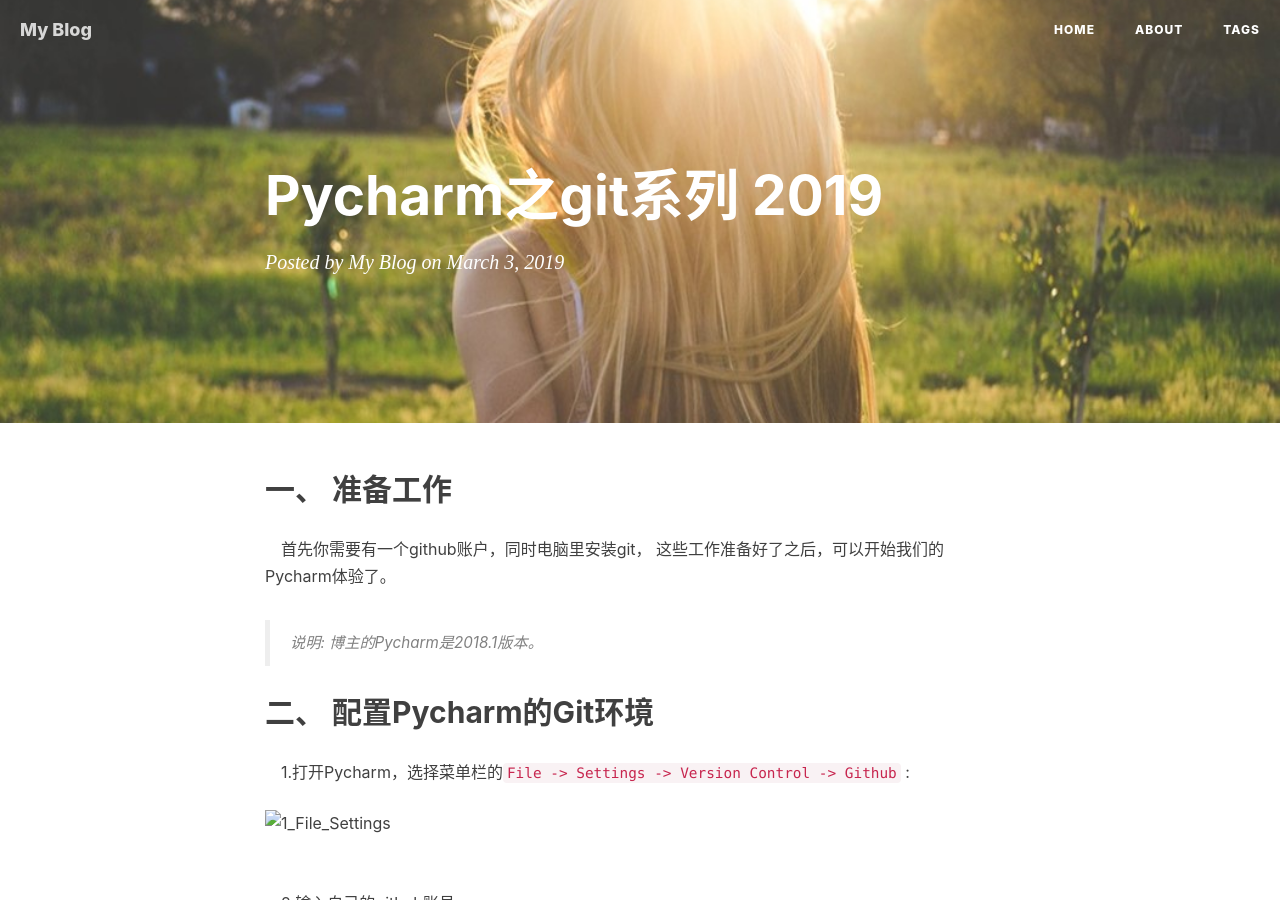
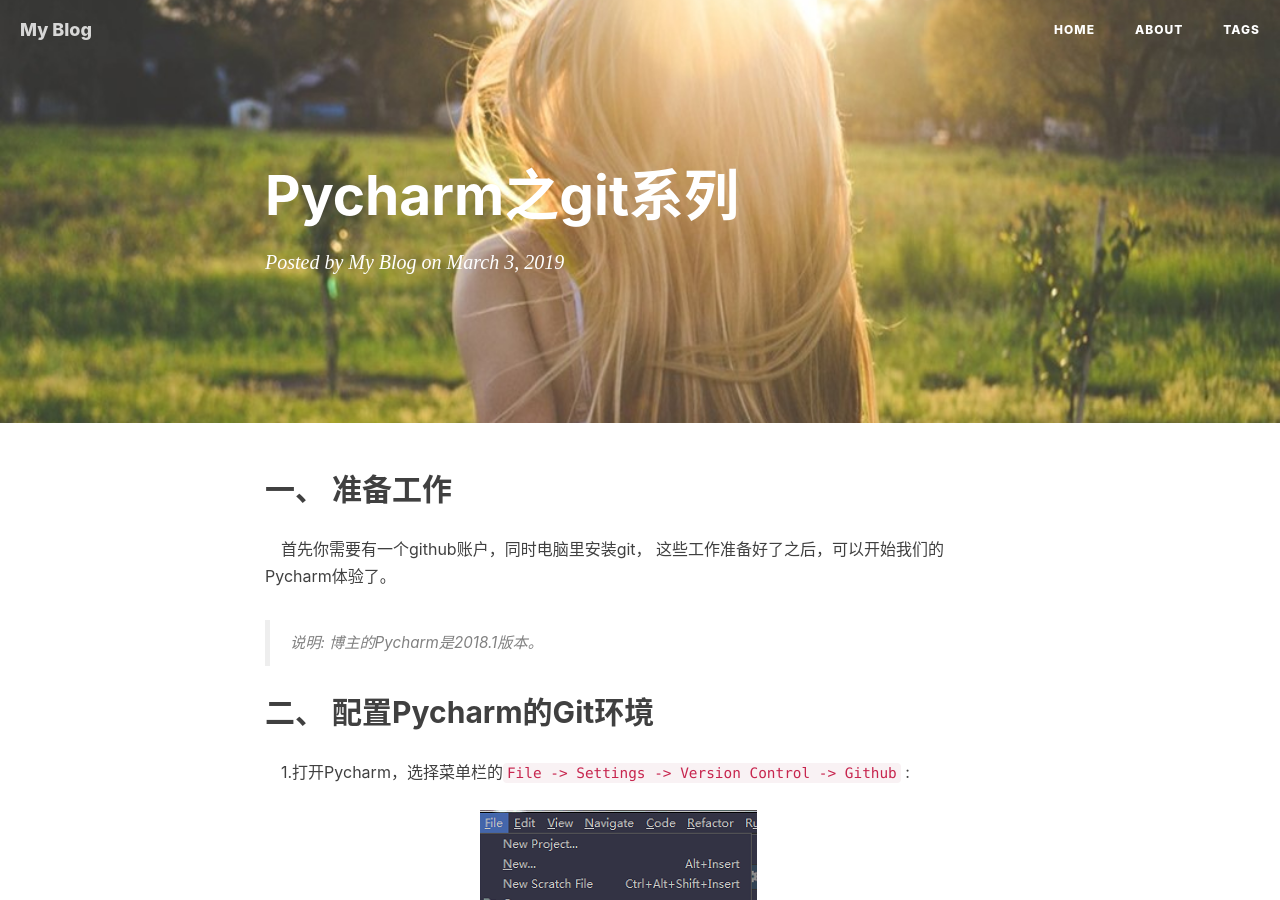
Before and after one commit to olewaLdeisi/olewaLdeisi.github.io, a Jekyll site: the page built from _posts/2019-03-03-Pycharm之Git系列.md, in a window 1280 px wide and 900 px high. Built offline with Jekyll 4.4.1, drawn with Linux system fonts in a browser that asks for light colours; nearby versions of some CDN libraries; our own code applies the rules of GitHub Pages for plain Markdown files; comment, search, counter and statistics services are not loaded; some of the changed text lies outside the part shown.

Commit message:
修改文章

```diff
--- a/_posts/2019-03-03-Pycharm之Git系列-2019.md
+++ b/_posts/2019-03-03-Pycharm之Git系列.md
@@ -6,9 +6,9 @@
 ## 二、 配置Pycharm的Git环境
 &emsp;1.打开Pycharm，选择菜单栏的`File -> Settings ->
 Version Control -> Github` :
-![1_File_Settings](./../img/Pycharm之Git系列/imgs/1_File_Settings.png)
+![1_File_Settings](https://github.com/olewaLdeisi/olewaLdeisi.github.io/blob/master/img/Pycharm之Git系列/imgs/1_File_Settings.png)
 &emsp;2.输入自己的github账号:
-![2_配置Github](./../img/Pycharm之Git系列/imgs/2_配置Github.png)
+![2_配置Github](https://github.com/olewaLdeisi/olewaLdeisi.github.io/blob/master/img/Pycharm之Git系列/imgs/2_配置Github.png)
 &emsp;3.在同个目录下选择Git，填上自己安装的Git路径:
 ![3_配置Git](./../img/Pycharm之Git系列/imgs/3_配置Git.png)
 
```
Also changed, not shown: _posts/2019-03-03-Java SE、EE、ME的概念.md (renamed from _posts/2019-03-03-Java SE、Java EE、Java ME的概念-2019.md), _posts/2019-03-03-Markdown文档转换成Html、Pdf、Word.md (renamed from _posts/2019-03-03-Markdown文档转换成Html、Pdf、Word-2019.md), _posts/2019-03-03-Markdown语法学习.md (renamed from _posts/2019-03-03-Markdown语法学习-2019.md).
